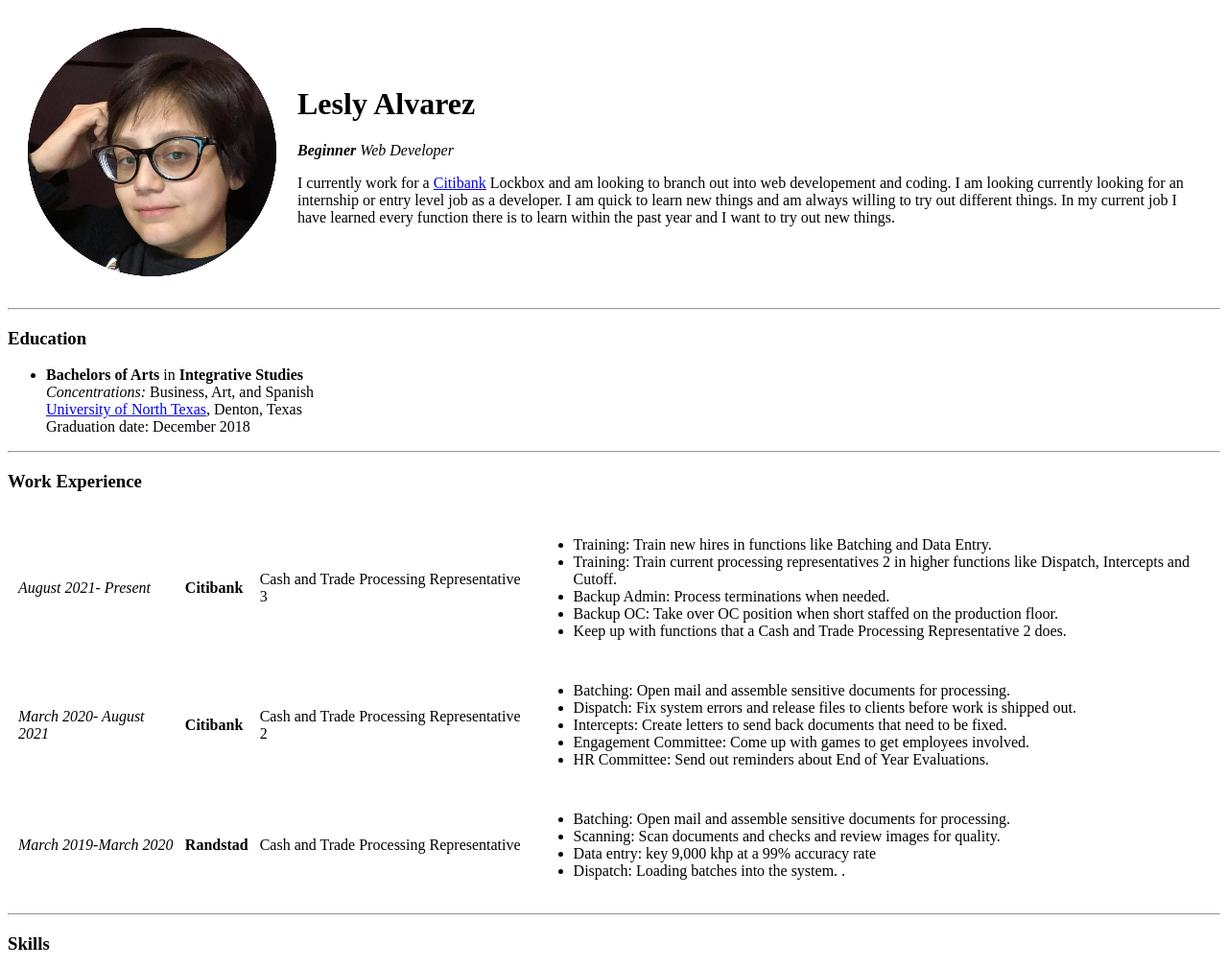
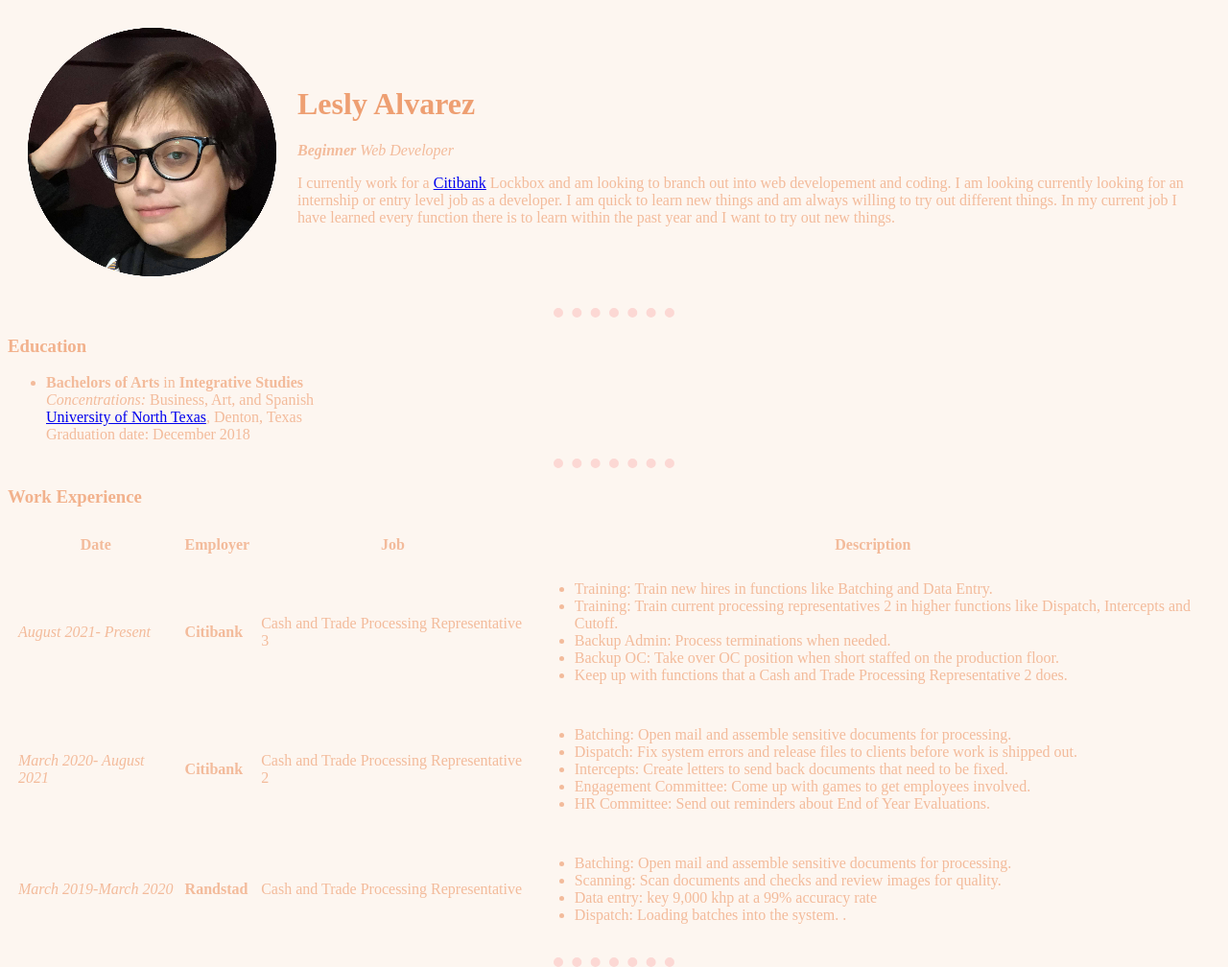
Before and after one commit to LeslyA08/CV, a plain HTML site: page index.html in a window 1280 px wide. Shown: the top 1008 px of the page at 96% size. Drawn offline with Linux system fonts and the light colour scheme; files whose address does not match are found by name.

Commit message:
First update with CSS color

```diff
--- /dev/null
+++ b/CSS/Styles.css
@@ -0,0 +1,33 @@
+body {
+   background-color: #FDF6F0;
+}
+  hr {
+    border-color: #FCD8D4;
+    border-style: dotted none none none;
+    border-width: 10px;
+    width: 10%;
+  }
+  h1{
+    color: #ee9f72
+  }
+  h2{
+    color: #f2b28d
+  }
+  h3{
+    color: #f2b28d
+  }
+
+  p {
+    color: #f3bb9b
+  }
+
+  ul {
+    color: #f3bb9b
+  }
+
+  td {
+    color: #f3bb9b
+  }
+  th{
+    color: #f3bb9b
+  }
--- a/index.html
+++ b/index.html
@@ -4,11 +4,12 @@
 <head>
   <meta charset="utf-8">
   <title>Lesly's personal site</title>
+<link rel="stylesheet" href="css/Styles.css">
 </head>
 
 <body>
   <table cellspacing="20">
-    <td><img src="Lesly Pic-modified.png" alt="Leslys Picture"></td>
+    <td><img src="C:\Users\lesly\Desktop\Boot camp\Web Developement\HTML personal site\Images\Lesly Pic-modified.png" alt="Leslys Picture"></td>
     <td>
       <h1>Lesly Alvarez</h1>
       <p><em><strong>Beginner</strong> Web Developer</em></p>
@@ -34,6 +35,12 @@
   <hr size="2">
   <h3>Work Experience</h3>
   <table cellspacing="10">
+    <tr>
+      <th>Date</th>
+      <th>Employer</th>
+      <th>Job</th>
+      <th>Description</th>
+    </tr>
     <tr>
       <td><em>August 2021- Present</em></td>
       <td><strong>Citibank </strong></td>
```
Also changed, not shown: Contactme.html (+1 -0 lines), Hobbies.html (+1 -0 lines), Images/Lesly Pic-modified.png (added).
